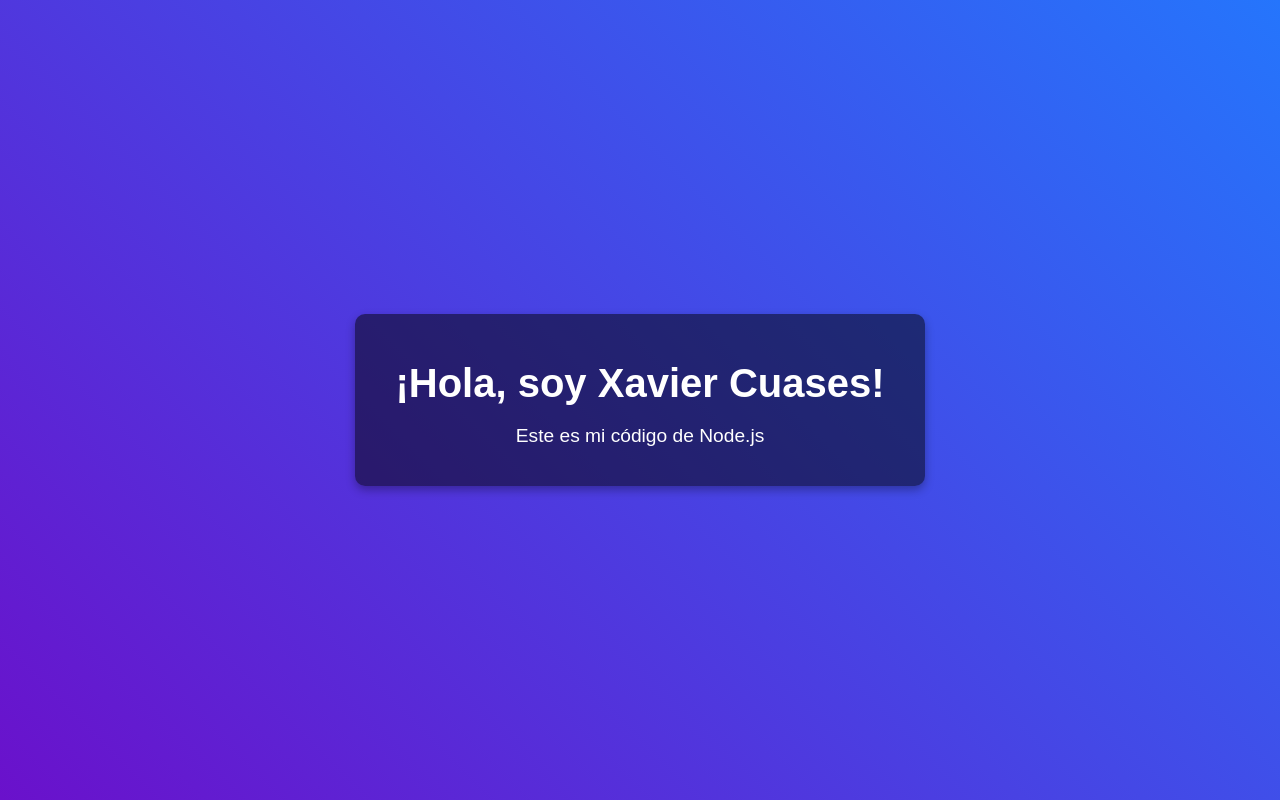
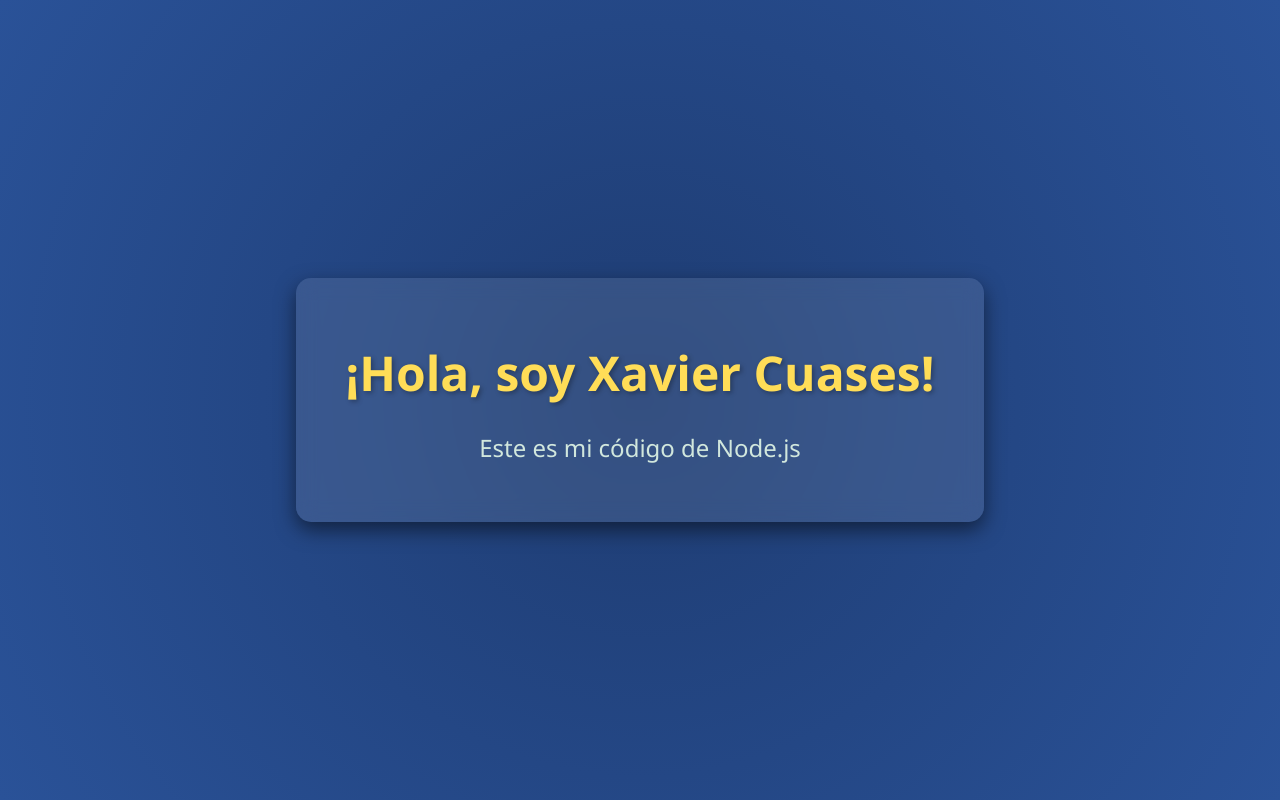
Before and after one commit to XavierCuases/Proyecto1, a website: page index.html in a window 1280 px wide. Drawn offline with Linux system fonts and the light colour scheme.

Commit message:
feat: :lipstick: agree styles

```diff
--- a/style.css
+++ b/style.css
@@ -1,7 +1,7 @@
 body {
-    font-family: Arial, sans-serif;
-    background: linear-gradient(45deg, #6a11cb, #2575fc);
-    color: white;
+    font-family: 'Segoe UI', Tahoma, Geneva, Verdana, sans-serif;
+    background: radial-gradient(circle, #1e3c72, #2a5298);
+    color: #f5f5f5;
     text-align: center;
     margin: 0;
     height: 100vh;
@@ -11,17 +11,22 @@
 }
 
 .container {
-    background: rgba(0, 0, 0, 0.5);
-    padding: 20px 40px;
-    border-radius: 10px;
-    box-shadow: 0 4px 10px rgba(0, 0, 0, 0.3);
+    background: rgba(255, 255, 255, 0.1);
+    padding: 30px 50px;
+    border-radius: 15px;
+    box-shadow: 0 8px 20px rgba(0, 0, 0, 0.5);
+    backdrop-filter: blur(10px);
 }
 
 h1 {
-    font-size: 2.5em;
-    margin-bottom: 10px;
+    font-size: 3em;
+    margin-bottom: 15px;
+    color: #ffdd57;
+    text-shadow: 2px 2px 5px rgba(0, 0, 0, 0.3);
 }
 
 p {
-    font-size: 1.2em;
+    font-size: 1.5em;
+    line-height: 1.6;
+    color: #d1e7dd;
 }
```
